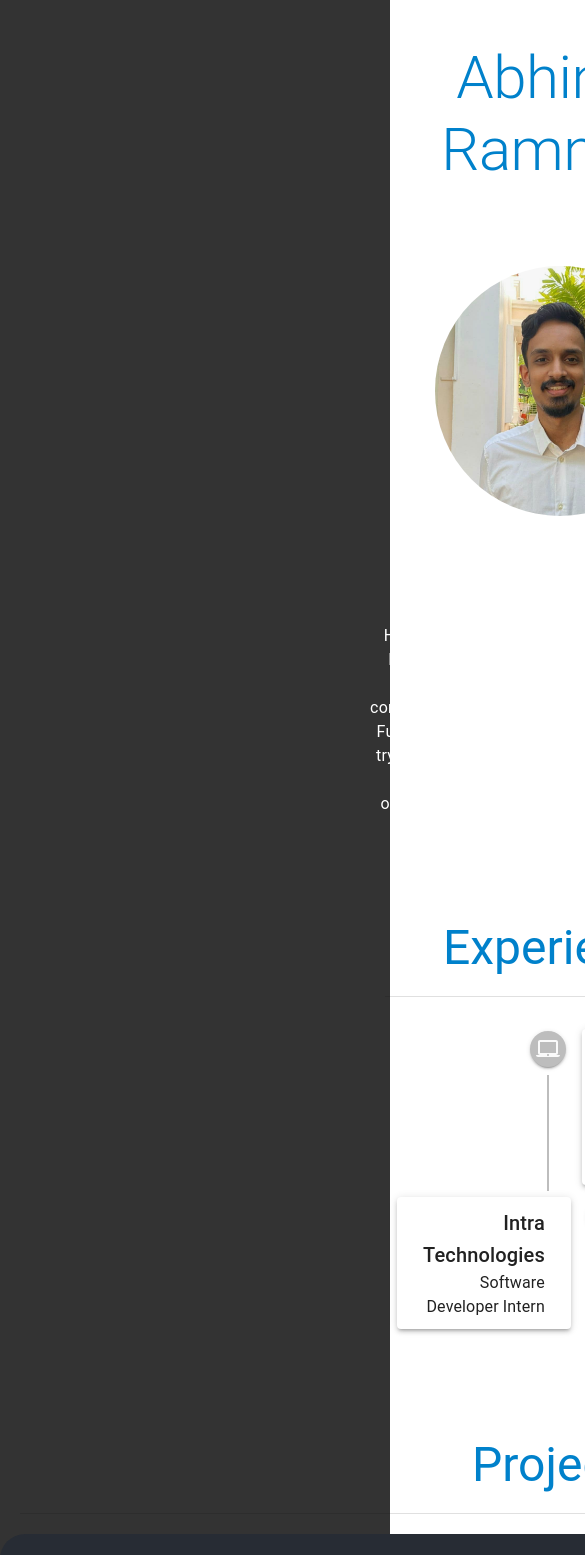
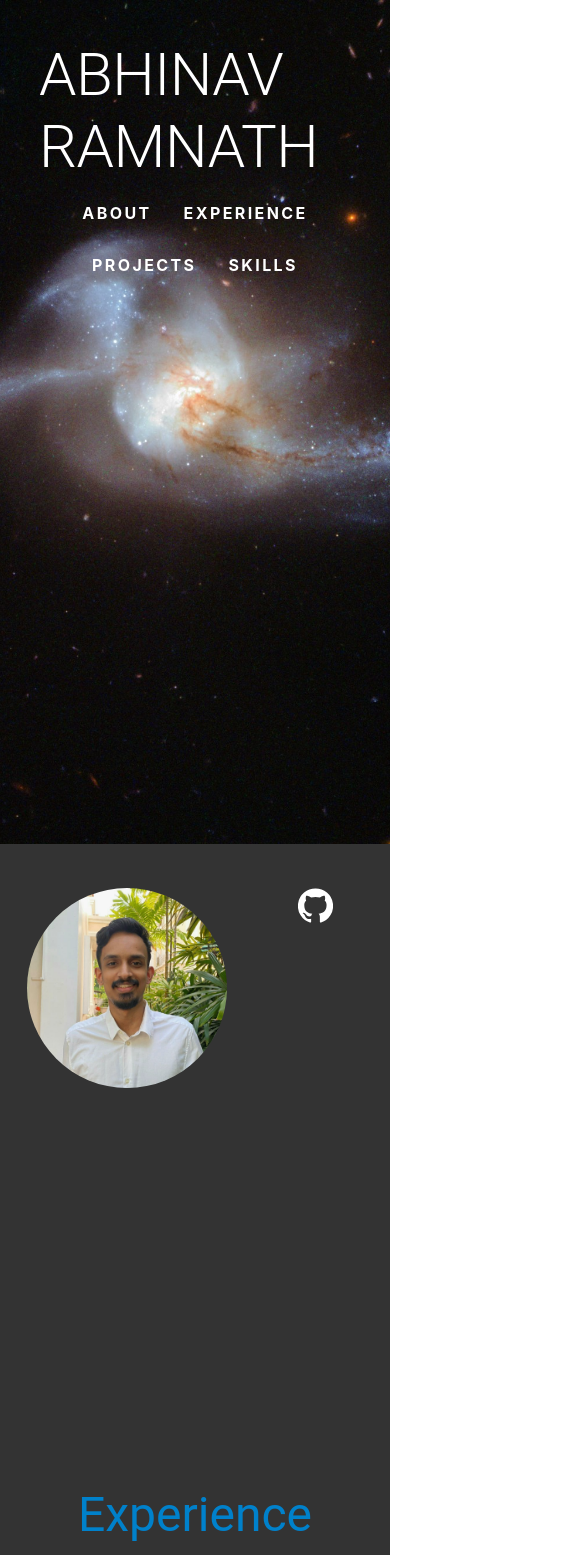
Before and after one commit to ambhinav/personal-website, a React (Create React App) app: page / in a window 390 px wide. Shown: the top 1555 px of the page, 585 px wide, since content can reach past the window. Built offline with nearby package versions, Linux system fonts and the light colour scheme.

Commit message:
added Intro section
Also improved stying and made website mobile friendly!

```diff
--- a/public/index.html
+++ b/public/index.html
@@ -3,7 +3,7 @@
   <head>
     <meta charset="utf-8" />
     <link rel="icon" href="/favicon.ico" />
-    <meta name="viewport" content="width=device-width, initial-scale=1" />
+    <meta name="viewport" content="width=device-width, initial-scale=1.0" />
     <meta name="theme-color" content="#000000" />
     <meta
       name="description"
@@ -23,7 +23,7 @@
       work correctly both with client-side routing and a non-root public URL.
       Learn how to configure a non-root public URL by running `npm run build`.
     -->
-    <title>Abhinav R</title>
+    <title>Abhinav Ramnath</title>
   </head>
   <body>
     <noscript>You need to enable JavaScript to run this app.</noscript>
--- a/src/App.css
+++ b/src/App.css
@@ -1,4 +1,43 @@
-.App {
+.App .Intro {
+  background: url('./assets/space.jpg');
+  height: 100vh;
+  background-position: center;
+  background-repeat: no-repeat;
+  background-size: cover;
+  background-attachment: fixed;
+  font: x-large;
+  font-weight: bold;
+  color: white;
+}
+
+.App .active {
+  color: #fff;
+  text-transform: uppercase;
+  text-decoration: none;
+  letter-spacing: 0.15em;
+  display: inline-block;
+  position: relative;
+}
+
+.App .active:after {
+  background: none repeat scroll 0 0 transparent;
+  bottom: 0;
+  content: "";
+  display: block;
+  height: 2px;
+  left: 50%;
+  position: absolute;
+  background: #fff;
+  transition: width 0.3s ease 0s, left 0.3s ease 0s;
+  width: 0;
+}
+
+.App .active:hover:after {
+  width: 100%;
+  left: 0;
+}
+
+.App .Portfolio {
   text-align: center;
   background-color: #333333;
   padding-top: 5vh;
@@ -8,3 +47,9 @@
 .App .sectionHeader {
   color:#0081cb;
 }
+
+body {
+  margin: 0;
+  padding: 0;
+  overflow-x: hidden;
+}
--- a/src/App.tsx
+++ b/src/App.tsx
@@ -1,52 +1,46 @@
 import { Divider, Grid, Typography } from '@material-ui/core';
+import { Element } from 'react-scroll'
 import React from 'react';
-//import { Link } from 'react-scroll'
 import './App.css';
 import About from './components/About';
 import Experience from './components/Experience';
 import Projects from './components/Projects';
 import Skills from './components/Skills';
+import Intro from './components/Intro';
 
 function App() {
   return (
     <div className="App">
+      <div className="Intro">
+        <Intro />
+      </div>
+      <div className="Portfolio">
         <Grid
           container direction="column" alignItems="center" spacing={10}
         >
-        <Grid item xs={12}>
-				  <Typography variant="h2" className="sectionHeader">Abhinav Ramnath</Typography>
+          <Element name="about">
+            <Grid container justify="center">
+              <About />
             </Grid>
-        {/* <nav>
-          <Grid container justify="center" spacing={4}>
-              <Grid item>
-                <Link activeClass="active" to="experience" spy={true} smooth={true} duration={500}>Experience</Link>
-              </Grid>
-              <Grid item>
-                <Link activeClass="active" to="projects" spy={true} smooth={true} duration={500}>Projects</Link>
-              </Grid>
-              <Grid item>
-                <Link activeClass="active" to="skills" spy={true} smooth={true} duration={500}>Skills</Link>
-              </Grid>
-          </Grid>
-        </nav> */}
-        <About />
-        <Grid item style={{ maxWidth: "1600px" }} id="experience">
+          </Element>
+          <Grid item style={{ maxWidth: "100%" }} id="experience">
             <Typography variant="h3" className="sectionHeader">Experience</Typography>
             <Divider style={{ margin: "20px" }}></Divider>
             <Experience />
           </Grid>
-        <Grid item style={{ maxWidth: "1200px" }} id="projects">
+          <Grid item style={{ maxWidth: "80%" }} id="projects">
             <Typography variant="h3" className="sectionHeader">Projects</Typography>
             <Divider style={{ margin: "20px" }}></Divider>
             <Projects />
           </Grid>
-        <Grid item style={{ maxWidth: "1200px" }} id="skills">
+          <Grid item style={{ maxWidth: "80%" }} id="skills">
             <Typography variant="h3" className="sectionHeader">Skills</Typography>
             <Divider style={{ margin: "20px" }}></Divider>
             <Skills />
           </Grid>
         </Grid>
       </div>
+    </div>
   );
 }
 
--- a/src/components/About.tsx
+++ b/src/components/About.tsx
@@ -2,7 +2,7 @@ import React from 'react';
 import avatar from '../assets/profile.jpg';
 import Grid from '@material-ui/core/Grid';
 import Avatar from '@material-ui/core/Avatar';
-import { Typography } from '@material-ui/core';
+import { Hidden, Typography } from '@material-ui/core';
 import GitHubIcon from '@material-ui/icons/GitHub';
 import LinkedInIcon from '@material-ui/icons/LinkedIn';
 import EmailIcon from '@material-ui/icons/Email';
@@ -10,24 +10,32 @@ import EmailIcon from '@material-ui/icons/Email';
 function About() {
 	var bio = "Hello! I am a Computer Science student from the National University of Singapore, specialising in Artificial Intelligence. I have worked in exciting companies as a software developer, specifically as a Full Stack Engineer. As someone who is constantly trying to improve their skillset, I love learning about new technologies. I am currently seeking an opportunity to improve my knowledge in Software Engineering.";
   return (
-		<Grid container item direction="column" justify="space-between" alignItems="center" spacing={5} style={{ maxWidth: '1000px' }}>
+		<Grid container item direction="column" justify="space-between" alignItems="center" spacing={5} style={{ maxWidth: '80%', paddingTop: '5vh' }}>
 			<Grid item xs={12}>
-				<Avatar src={avatar} style={{ height: '250px', width: '250px' }}></Avatar>
+				<Avatar src={avatar} style={{ height: '200px', width: '200px' }}></Avatar>
 			</Grid>
-			<Grid container item xs={12} md={4} direction="row" justify="space-around">
+			<Grid container item xs={12} md={4} direction="row" justify="space-around" spacing={2}>
 				<Grid item xs={4}>
-					<GitHubIcon onClick={event => window.open('https://github.com/ambhinav')} />
+					<GitHubIcon fontSize="large" onClick={event => window.open('https://github.com/ambhinav')} />
 				</Grid>
 				<Grid item xs={4}>
-					<LinkedInIcon onClick={event => window.open('https://linkedin.com/in/abhinav-ramnath')}/>
+					<LinkedInIcon fontSize="large" onClick={event => window.open('https://linkedin.com/in/abhinav-ramnath')}/>
 				</Grid>
 				<Grid item xs={4}>
-					<EmailIcon onClick={event => window.location.href = 'mailto:ambhinav@yahoo.com'} />
+					<EmailIcon fontSize="large" onClick={event => window.location.href = 'mailto:ambhinav@yahoo.com'} />
 				</Grid>
 			</Grid>
-			<Grid item xs={12}>
-				<Typography variant="body1">{ bio }</Typography>
-			</Grid>
+			{/* Mobile friendly bio */}
+			<Hidden mdDown>
+				<Grid item xs={12} style={{ maxWidth: '50%' }}>
+					<Typography variant="body1">{ bio }</Typography>
+				</Grid>
+			</Hidden>
+			<Hidden mdUp>
+				<Grid item xs={12}>
+					<Typography variant="body1">{ bio }</Typography>
+				</Grid>
+			</Hidden>
 		</Grid>
   );
 }
--- /dev/null
+++ b/src/components/Intro.tsx
@@ -0,0 +1,45 @@
+import { Grid, Hidden, Typography } from '@material-ui/core';
+import { Link } from 'react-scroll'
+
+function Intro() {
+    return (
+          <Grid container direction="column" style={{ padding: "10vw"}}>
+            <Grid item xs={12}>
+              <Hidden mdDown>
+                <Typography variant="h1">ABHINAV</Typography>
+              </Hidden>
+              <Hidden mdUp>
+                <Typography variant="h2">ABHINAV</Typography>
+              </Hidden>
+            </Grid>
+            <Grid item xs={12}>
+              <Hidden mdDown>
+                <Typography variant="h1">RAMNATH</Typography>
+              </Hidden>
+              <Hidden mdUp>
+                <Typography variant="h2">RAMNATH</Typography>
+              </Hidden>
+            </Grid>
+            <Grid container item style={{ paddingTop: "20px" }}>
+              <nav>
+                <Grid container item justify="center" spacing={4}>
+                    <Grid item>
+                      <Link className="active" to="about" spy={true} smooth={true} duration={500}>ABOUT</Link>
+                    </Grid>
+                    <Grid item>
+                      <Link className="active" to="experience" spy={true} smooth={true} duration={500}>EXPERIENCE</Link>
+                    </Grid>
+                    <Grid item>
+                      <Link className="active" to="projects" spy={true} smooth={true} duration={500}>PROJECTS</Link>
+                    </Grid>
+                    <Grid item>
+                      <Link className="active" to="skills" spy={true} smooth={true} duration={500}>SKILLS</Link>
+                    </Grid>
+                </Grid>
+              </nav>
+            </Grid>
+          </Grid>
+    )
+}
+
+export default Intro;
--- a/src/components/Projects.tsx
+++ b/src/components/Projects.tsx
@@ -16,15 +16,15 @@ function Projects() {
         <Slider {...settings}>
         <div>
             <h3>Bengkala 2019</h3>
-            <li>Created a website using ReactJS and MySQL to promote experiential tourism at Balinese Village</li>
+            <h4>Created a website using ReactJS and MySQL to promote experiential tourism at Balinese Village</h4>
         </div>
         <div>
             <h3>CPF Hackathon 2020</h3>
-            <li>Used Microsoft Azure Personaliser API service to optimise CPF webiste based on Reinforcement Learning</li>
+            <h4>Used Microsoft Azure Personaliser API service to optimise CPF webiste based on Reinforcement Learning</h4>
         </div>
         <div>
             <h3>CareYourPets 2020</h3>
-            <li>Created website to help pet owners find care takers using ReactJS, NodeJS and PostgreSQL</li>
+            <h4>Created website to help pet owners find care takers using ReactJS, NodeJS and PostgreSQL</h4>
         </div>
         </Slider>
     </div>
--- a/src/components/Skills.css
+++ b/src/components/Skills.css
@@ -1,4 +1,4 @@
 .Skills img {
-    width: 80px;
-    height: 80px;
+    width: 8vw;
+    height: 8vh;
 }
--- a/src/components/Skills.tsx
+++ b/src/components/Skills.tsx
@@ -8,8 +8,8 @@ function Skills() {
   return (
     <div className="Skills">
         <Container>
-            <Grid container style={{ justifyContent: "space-between" }} spacing={8}>
-                <Grid container item direction="column" xs={12} md={3} spacing={4}>
+            <Grid container spacing={8}>
+                <Grid container item direction="column" xs={6} md={3} spacing={4}>
                     <Grid item>
                         <Typography variant="h6">Languages</Typography>
                     </Grid>
@@ -26,10 +26,10 @@ function Skills() {
                         <img alt="C++" src="https://raw.githubusercontent.com/abranhe/programming-languages-logos/30a0ecf99188be99a3c75a00efb5be61eca9c382/src/cpp/cpp.svg"></img>
                     </Grid>
                     <Grid item>
-                        <img alt="Java" src="https://upload.wikimedia.org/wikipedia/fr/thumb/2/2e/Java_Logo.svg/322px-Java_Logo.svg.png"></img>
+                        <img alt="Java" src="https://raw.githubusercontent.com/devicons/devicon/2809b567852a4648062a2d3e7c1c531367458c0b/icons/java/java-original-wordmark.svg"></img>
                     </Grid>
                 </Grid>
-                <Grid container item xs={12} md={3} direction="column" spacing={4}>
+                <Grid container item xs={6} md={3} direction="column" spacing={4}>
                     <Grid item>
                         <Typography variant="h6">Frameworks</Typography>
                     </Grid>
@@ -43,6 +43,9 @@ function Skills() {
                         <img alt="NodeJS" src="https://www.vectorlogo.zone/logos/nodejs/nodejs-icon.svg"></img>
                     </Grid>
                     <Grid item>
+                        <img alt="Jest" src="https://raw.githubusercontent.com/vscode-icons/vscode-icons/1120bad531c928642d2ee49942be079a9fb0519b/icons/file_type_jest.svg"></img>
+                    </Grid>
+                    <Grid item>
                         <img alt="Flask" src="https://www.vectorlogo.zone/logos/pocoo_flask/pocoo_flask-icon.svg"></img>
                     </Grid>
                     <Grid item>
@@ -52,7 +55,7 @@ function Skills() {
                         <img alt="Firebase" src="https://raw.githubusercontent.com/detain/svg-logos/780f25886640cef088af994181646db2f6b1a3f8/svg/firebase-1.svg"></img>
                     </Grid>
                 </Grid>
-                <Grid container item xs={12} md={3} direction="column" spacing={4}>
+                <Grid container item xs={6} md={3} direction="column" spacing={4}>
                     <Grid item>
                         <Typography variant="h6">Certifications</Typography>
                     </Grid>
@@ -63,7 +66,7 @@ function Skills() {
                         <img alt="Google Cloud Engineer" src="https://raw.githubusercontent.com/gilbarbara/logos/6a4ca0a0f3389cc3e244fcc0599fd3f021a86b07/logos/google-cloud.svg"></img>
                     </Grid>
                 </Grid>
-                <Grid container item xs={12} md={3} direction="column" spacing={4}>
+                <Grid container item xs={6} md={3} direction="column" spacing={4}>
                     <Grid item>
                         <Typography variant="h6">DevOps</Typography>
                     </Grid>
@@ -74,10 +77,10 @@ function Skills() {
                         <img alt="Heroku" src="https://raw.githubusercontent.com/devicons/devicon/2809b567852a4648062a2d3e7c1c531367458c0b/icons/heroku/heroku-plain.svg"></img>
                     </Grid>
                     <Grid item>
-                        <img alt="CircleCI" src="https://raw.githubusercontent.com/file-icons/icons/16d8595d6d592a11d690384747e31101e15fc355/svg/CircleCI.svg"></img>
+                        <img alt="CircleCI" src="https://raw.githubusercontent.com/uiwjs/file-icons/cde3a90bc4b3bcc7a8dd7aaef529734327cf0ffc/icon/circleci.svg"></img>
                     </Grid>
                     <Grid item>
-                        <img alt="Postman" src="https://www.vectorlogo.zone/logos/getpostman/getpostman-icon.svg"></img>
+                        <img alt="Postman" src="https://raw.githubusercontent.com/gilbarbara/logos/aed2ea95fe65ecb2b32dac2e3384f7fd333587b0/logos/postman.svg"></img>
                     </Grid>
                 </Grid>
             </Grid>
```
Also changed, not shown: src/assets/space.jpg (added). Lines whose indentation alone changed are shown as unchanged.
